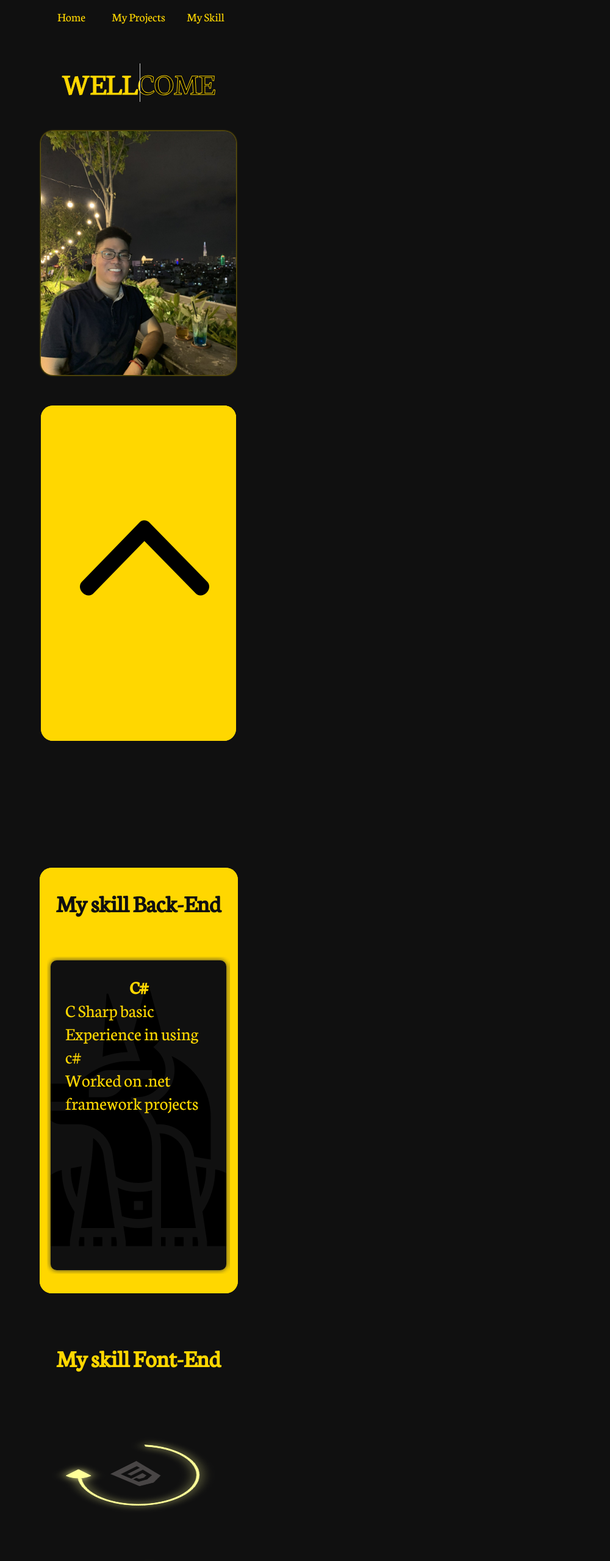
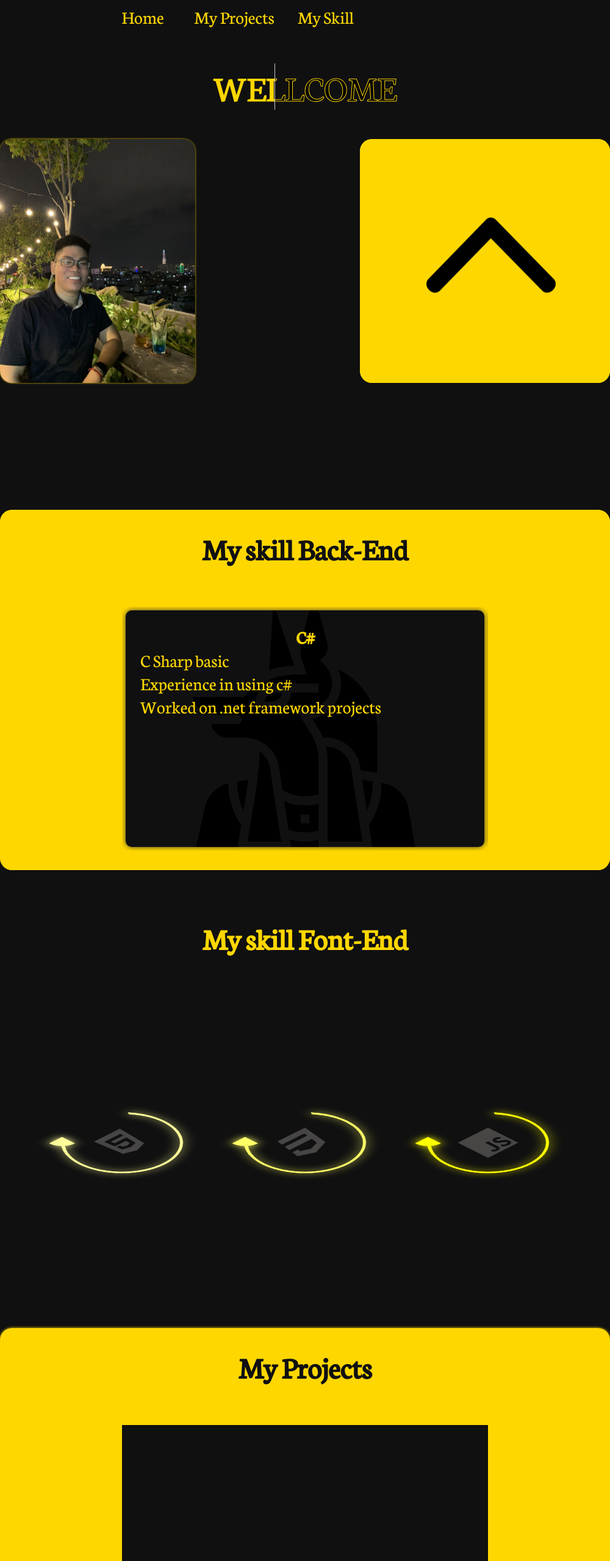
Before and after one commit to MAITIENDAT/your-github-td.github.io, a plain HTML site: page index.html in a window 768 px wide. Shown: the top 2560 px of the page at 61% size, 1000 px wide, since content can reach past the window. Drawn offline with Linux system fonts and the light colour scheme.

Commit message:
Revert "update responsive"
This reverts commit d51a4064f2f935c43942aea0f5f64bde974a0d4e.

```diff
--- a/responsive.css
+++ b/responsive.css
@@ -5,140 +5,8 @@
 }
 
 /* Tablet */
-@media (min-width:740px) and (max-width: 1023px)
+@media (min-width:740px) and (max-width: 1023)
 {
-    header{
-        width: auto;
-    }
-
-    .header-top ul li a {
-        font-size: 20px;
-    }
-
-    li
-    {
-        width: 110px;
-        height: 50px;
-    }
-
-    .wellcom
-    {
-        align-items: center;
-        font-size: 50px;
-    }
-
-    .wellcom::before
-    {
-        content: attr(data-text);
-        position: absolute;
-        top: 0;
-        left: auto;
-        width: 0%;
-        height: 100%;
-        color: #FFD700;
-        -webkit-text-stroke: 0 #FFD700;
-        overflow: hidden;
-        border-right: 1px solid #ccc;
-        animation: animte 2s linear infinite;
-        -webkit-animation: animate 2s linear infinite;
-    }
-
-    @keyframes animate
-    {
-        0%{
-            width: 0;
-        }
-
-        100%{
-            width: 56%;
-        }
-
-    }
-
-    .container-sumary
-    {
-        margin: 20px 20px;
-        width: 414px;
-        align-items: center;
-        display:flex;
-        height: 1000px;
-        flex-direction: column;
-    }
-
-    .introduction
-    {
-        width: 320px;
-        background-color:#FFD700 ;
-        border-radius: 20px;
-        padding-left: 20px;
-        height: 550px;
-    }
-
-    .introduction:before {
-        width: 300px;
-        height:500px ;
-    }
-
-    .section {
-        width: 325px;
-        align-items: center;
-    }
-
-    .section h2 {
-        font-size: 40px;
-    }
-
-    .Skill {
-        width: 300px;
-        height: 520px;
-    }
-
-
-    .section-2 {
-        width: 325px;
-        /* margin: 1rem 1rem; */
-        align-items: center;
-    }
-
-
-    .section-2 h2 {
-        font-size: 40px;
-    }
-
-    .skill-fe {
-        width: 300px;
-        height: 80vh;
-        margin: 1rem 1rem;
-    }
-
-    .skill-fe ul{
-        flex-direction: column;
-        justify-content: center;
-        width: 300px;
-        height: 600px;
-    }
-
-    .section-3 {
-        position: relative;
-        width: 325px;
-        height: auto;
-        align-items: center;
-    }
-
-    .section-3 h2 {
-        font-size: 40px;
-
-    }
-
-    .project {
-        width: 298px;
-        height: 500px;
-    }
-
-    footer {
-       align-items: center;
-    }
-
 
 }
 
```
